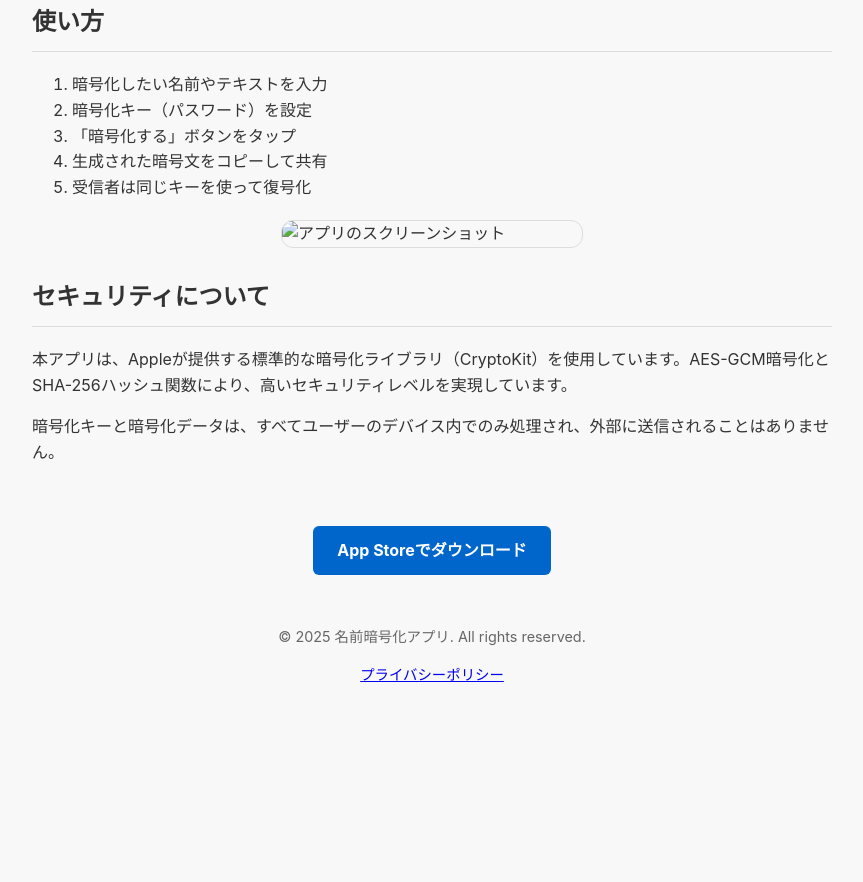
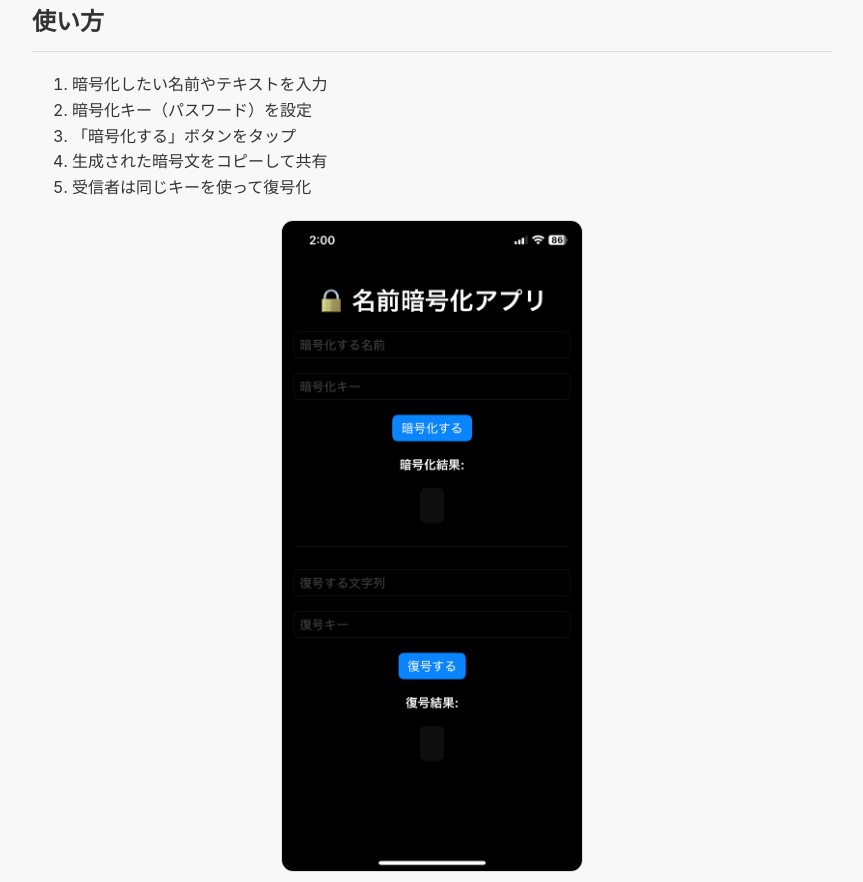
Before and after one commit to ex-takashima/Cryptoname, a plain HTML site: page index.html in a window 1280 px wide. Shown: the part 1138-2020 px from the top of the page, without its empty margins (208-1071 px from the left). Before the commit the page ends 1858 px from the top, so only its background shows below. Drawn offline with Linux system fonts and the light colour scheme; the site is published under a folder, as on GitHub Pages, so addresses that start at the root find nothing.

Commit message:
Update index.html

```diff
--- a/index.html
+++ b/index.html
@@ -147,7 +147,7 @@
             <li>受信者は同じキーを使って復号化</li>
         </ol>
 
-        <img src="/IMG_0034.PNG" alt="アプリのスクリーンショット" class="screenshot" />
+        <img src="Cryptoname/IMG_0034.PNG" alt="アプリのスクリーンショット" class="screenshot" />
     </section>
 
     <section>
```
